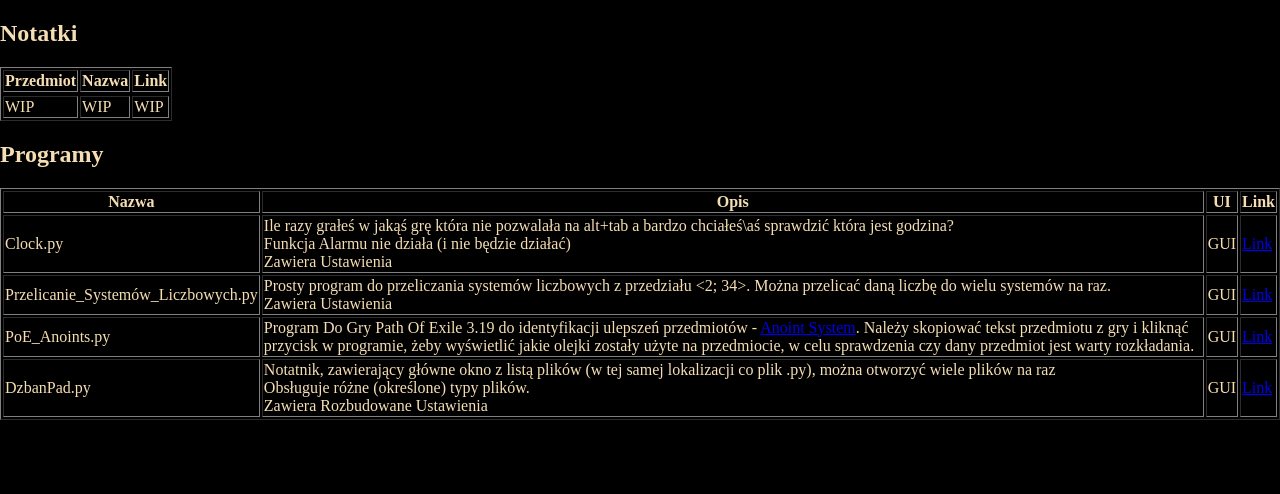
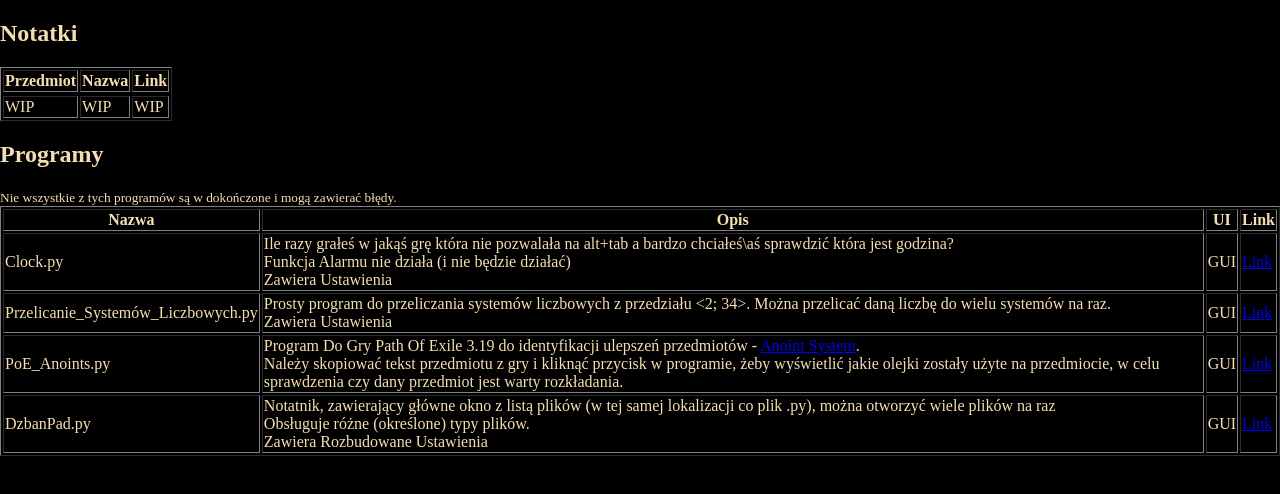
Before and after one commit to Hubsik456/Hubsik456.github.io, a plain HTML site: page index.html in a window 1280 px wide. Drawn offline with Linux system fonts and the light colour scheme.

Commit message:
Aktualizacja

```diff
--- a/index.html
+++ b/index.html
@@ -16,6 +16,7 @@
             </table>
 
             <h2>Programy</h2>
+            <small>Nie wszystkie z tych programów są w dokończone i mogą zawierać błędy.</small>
             <table border="1">
                 <tr> <th>Nazwa</th> <th>Opis</th> <th>UI</th> <th>Link</th> </tr>
                 <tr>
@@ -32,7 +33,7 @@
                 </tr>
                 <tr>
                     <td>PoE_Anoints.py</td>
-                    <td>Program Do Gry Path Of Exile 3.19 do identyfikacji ulepszeń przedmiotów - <a href="https://www.poewiki.net/wiki/Oil">Anoint System</a>. Należy skopiować tekst przedmiotu z gry i kliknąć przycisk w programie, żeby wyświetlić jakie olejki zostały użyte na przedmiocie, w celu sprawdzenia czy dany przedmiot jest warty rozkładania.</td>
+                    <td>Program Do Gry Path Of Exile 3.19 do identyfikacji ulepszeń przedmiotów - <a href="https://www.poewiki.net/wiki/Oil">Anoint System</a>.<br>Należy skopiować tekst przedmiotu z gry i kliknąć przycisk w programie, żeby wyświetlić jakie olejki zostały użyte na przedmiocie, w celu sprawdzenia czy dany przedmiot jest warty rozkładania.</td>
                     <td>GUI</td>
                     <td><a href="Pliki_py/PoE_Anoints.py">Link</a></td>
                 </tr>
```
